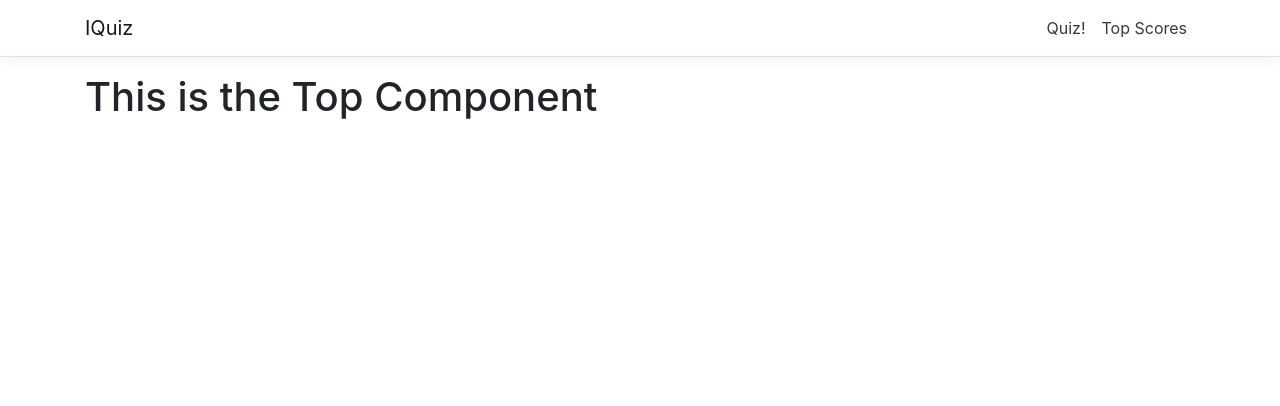
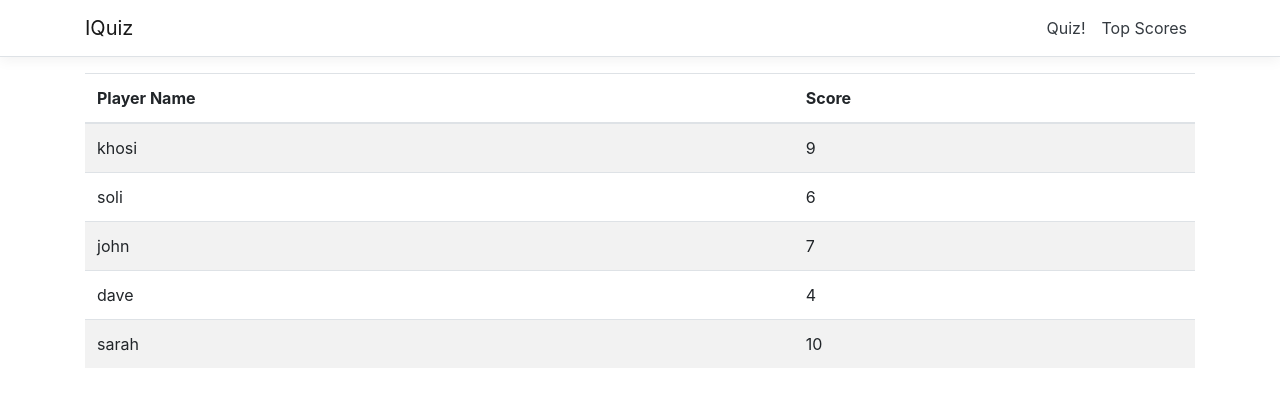
Before and after one commit to KhosroJadidi/IQuiz, a React (Create React App) app in the folder IQuiz/IQuiz/ClientApp/: page /top in a window 1280 px wide. Shown: the top 406 px of the page. Built offline with nearby package versions, Linux system fonts and the light colour scheme.

Commit message:
added top score and final score pages

```diff
--- a/IQuiz/IQuiz/ClientApp/src/App.js
+++ b/IQuiz/IQuiz/ClientApp/src/App.js
@@ -2,9 +2,7 @@ import React, { Component } from 'react';
 import { Route } from 'react-router';
 import { Layout } from './components/Layout';
 import { Home } from './components/Home';
-import { Top } from './components/Top';
-import { QuestionAndAnswerCard } from './components/QuestionAndAnswerCard';
-
+import { TopScores } from './components/TopScores';
 
 import './custom.css'
 import { QuizSession } from './components/QuizSession';
@@ -17,8 +15,7 @@ export default class App extends Component {
       <Layout>
         <Route exact path='/' component={Home}/>
         <Route exact path='/quiz' component={QuizSession}/>
-        <Route exact path='/top' component={Top}/>
-        <Route exact path='/ForTestingQ&ACard' component={QuestionAndAnswerCard}/>
+        <Route exact path='/top' component={TopScores}/>
       </Layout>
     );
   }
--- /dev/null
+++ b/IQuiz/IQuiz/ClientApp/src/components/FinalScore.js
@@ -0,0 +1,21 @@
+import React,{Component} from "react";
+
+export class FinalScore extends Component{
+    static displayName=FinalScore.name;
+
+
+    render(){
+        return(
+            <div>
+                <ul className="list-unstyled">
+                    <li className="m-1 p-2">
+                        <h5>The quiz is finished.</h5>
+                    </li>
+                    <li className="m-1 p-2">
+                        <h5>Your final score is {this.props.finalScore}</h5>
+                    </li>
+                </ul>
+            </div>
+        );
+    }
+}
--- a/IQuiz/IQuiz/ClientApp/src/components/QuizSession.js
+++ b/IQuiz/IQuiz/ClientApp/src/components/QuizSession.js
@@ -1,5 +1,6 @@
 import React, { Component } from "react";
 import { QuestionCard } from "./QuestionCard";
+import {FinalScore} from "./FinalScore";
 import "../custom.css";
 
 //Fetch settings
@@ -15,7 +16,8 @@ export class QuizSession extends Component {
         this.state = {
             fetchedData: [],
             currentQuestion: 0,
-            currentScore: 0
+            currentScore: 0,
+            quizIsDone:false
         };
         this.FetchQuestions = this.FetchQuestions.bind(this);
         this.GetQuestionCard = this.GetQuestionCard.bind(this);
@@ -59,8 +61,7 @@ export class QuizSession extends Component {
     }
 
     FinalScoreHandler() {
-        console.log('Remove this after redirect to score page has been implemented');
-
+        this.setState({quizIsDone:true});
     }
 
     async componentDidMount() {
@@ -87,6 +88,7 @@ export class QuizSession extends Component {
     }
 
     render() {
+        if (!this.state.quizIsDone) {
             return (
                 <div align="center">
                     <h2>Current Score: {this.state.currentScore}</h2>
@@ -99,8 +101,15 @@ export class QuizSession extends Component {
                         onClick={this.onClickHandler}>
                         {(this.state.currentQuestion < fetchQuantity - 1)
                             ? 'Next Question'
-                        : 'Finish Quiz'}</button>
+                            : 'Finish Quiz'}
+                    </button>
                 </div>
             );
         }
+        return(
+            <FinalScore
+                finalScore={this.state.currentScore}>
+            </FinalScore>
+        )
     }
+}
--- a/IQuiz/IQuiz/ClientApp/src/components/Top.js
+++ /dev/null
@@ -1,13 +0,0 @@
-import React, {Component } from 'react';
-
-export class Top extends Component {
-    static displayName = Top.name;
-
-    render() {
-        return (
-            <div>
-                <h1>This is the Top Component</h1>
-            </div>
-        );
-    };
-}
--- /dev/null
+++ b/IQuiz/IQuiz/ClientApp/src/components/TopScores.js
@@ -0,0 +1,46 @@
+import React, { Component } from "react";
+
+export class TopScores extends Component {
+  static displayName = TopScores.name;
+  constructor(props) {
+    super(props);
+    this.state = {
+      TopTenPlayers: [],
+    };
+  }
+
+  componentDidMount() {
+    this.setState({
+      TopTenPlayers: [
+        { key: 1, playerName: "khosi", score: 9 },
+        { key: 2, playerName: "soli", score: 6 },
+        { key: 3, playerName: "john", score: 7 },
+        { key: 4, playerName: "dave", score: 4 },
+        { key: 5, playerName: "sarah", score: 10 },
+      ],
+    });
+  }
+
+  render() {
+    return (
+      <div className="table-responsive table-striped">
+        <table className="table">
+          <thead>
+            <tr>
+              <th scope="col">Player Name</th>
+              <th>Score</th>
+            </tr>
+          </thead>
+          <tbody>
+            {this.state.TopTenPlayers.map((player) => (
+              <tr key={player.key}>
+                <td>{player.playerName}</td>
+                <td>{player.score}</td>
+              </tr>
+            ))}
+          </tbody>
+        </table>
+      </div>
+    );
+  }
+}
```
Lines whose indentation alone changed are shown as unchanged.
